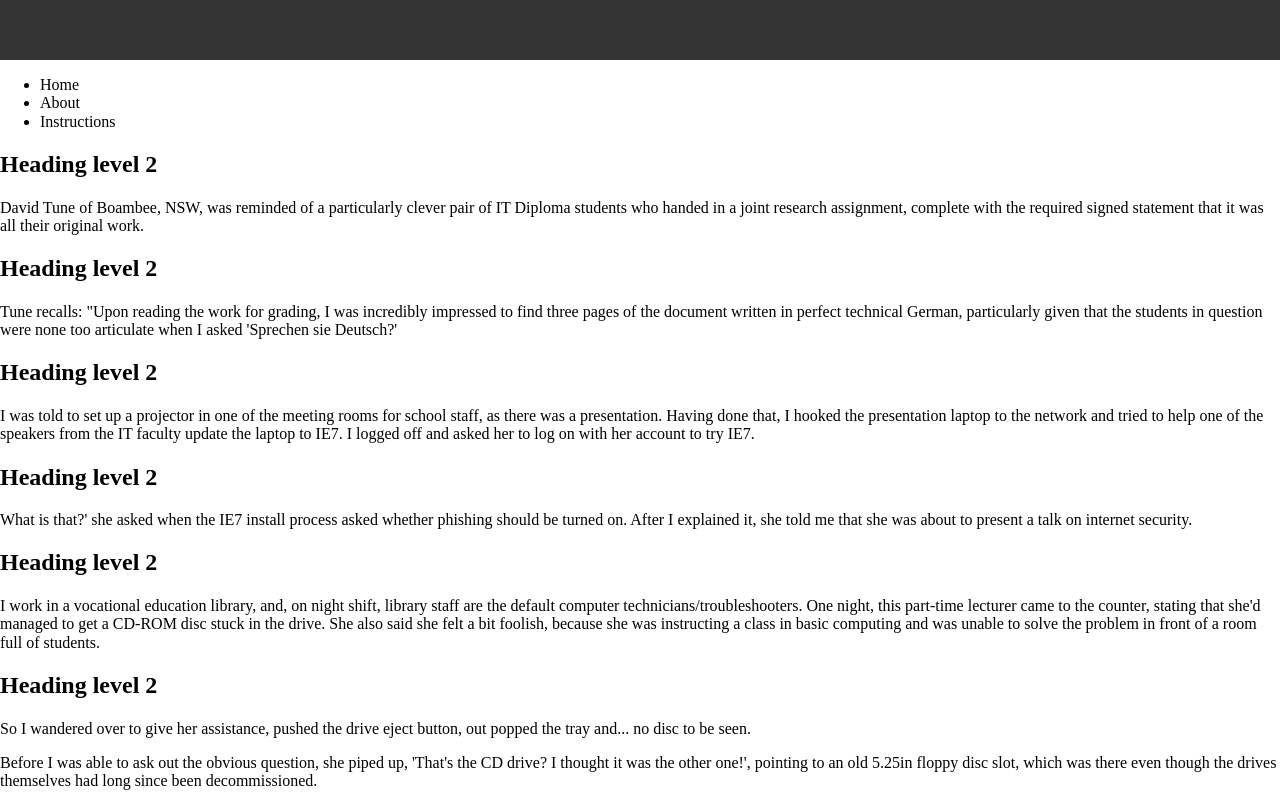
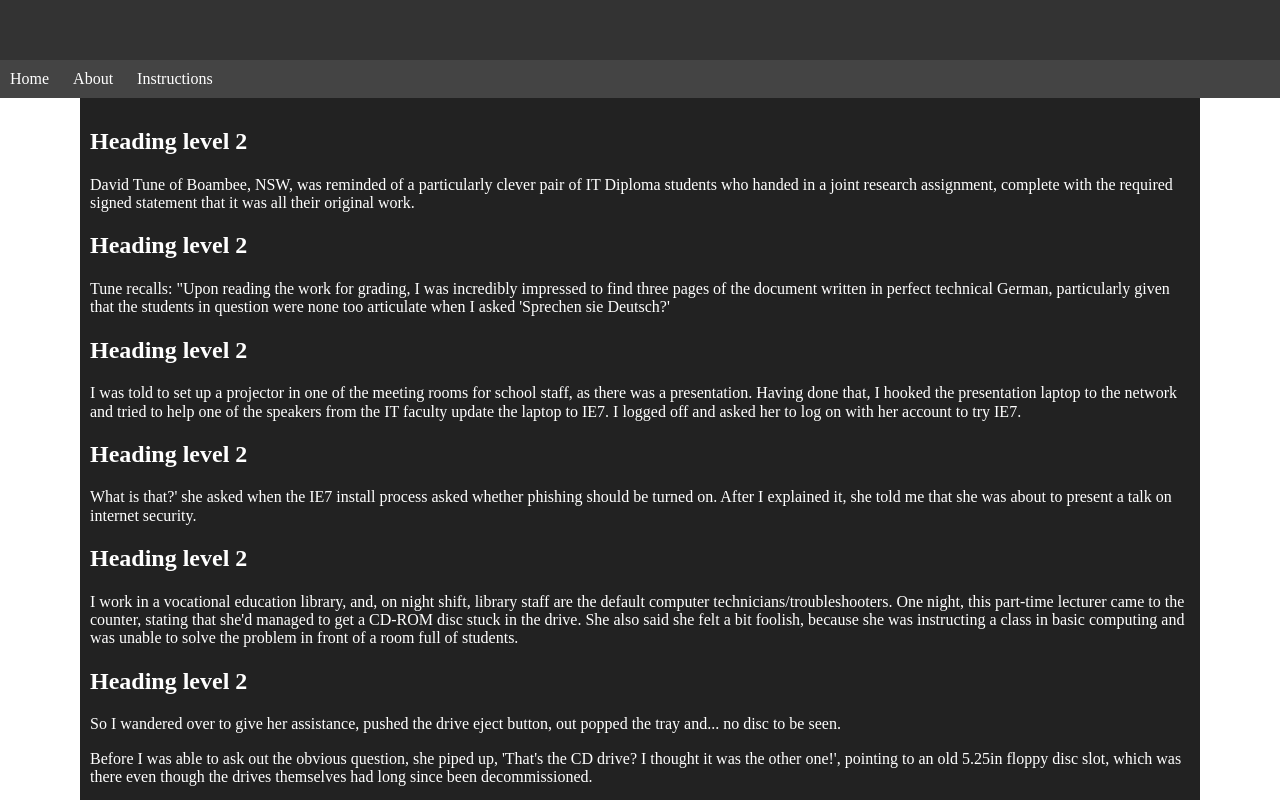
Before and after one commit to cliveeee/Web-Dev-Phase-1, a plain HTML site: page index.html in a window 1280 px wide. Shown: the top 800 px of the page. Drawn offline with Linux system fonts and the light colour scheme.

Commit message:
feat: desktop base header – add CSS to lay the site header

```diff
--- a/assets/css/style.css
+++ b/assets/css/style.css
@@ -1,4 +1,8 @@
 
+body {
+    background-color: white;
+    margin: 0;
+}
 /* CSS for hiding navigation and aside on mobile */
 @media (max-width: 768px) {
     nav, aside {
@@ -12,3 +16,33 @@
     color: white;
     padding: 30px;
 }
+
+/* CSS for desktop navigation */
+.desktop-nav {
+    background-color: #444;
+    padding: 10px;
+}
+
+.desktop-nav ul {
+    list-style: none;
+    margin: 0;
+    padding: 0;
+}
+
+.desktop-nav li {
+    display: inline;
+    margin-right: 20px;
+}
+
+.desktop-nav a {
+    color: white;
+    text-decoration: none;
+}
+
+/* CSS for main content */
+.main-content {
+    background-color: #222;
+    padding: 10px;
+    color: white;
+    margin: 0 80px;
+}
--- a/index.html
+++ b/index.html
@@ -11,14 +11,14 @@
 <header class="header-mobile header-desktop">
 
 </header>
-<nav>
+<nav class="desktop-nav">
     <ul>
         <li><a>Home</a></li>
         <li><a>About</a></li>
         <li><a>Instructions</a></li>
     </ul>
 </nav>
-<main>
+<main class="main-content">
     <article>
 
         <header></header>
```
